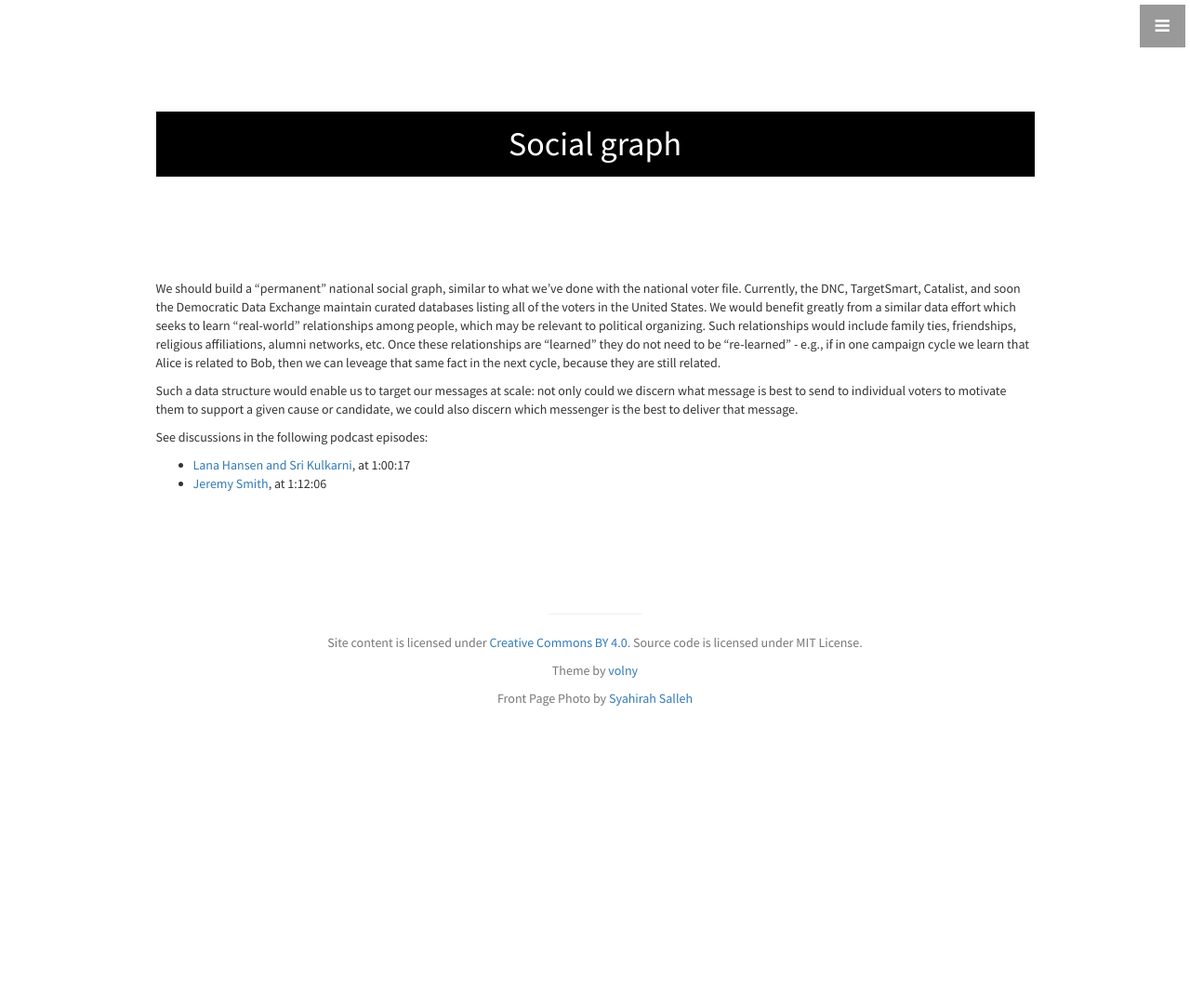
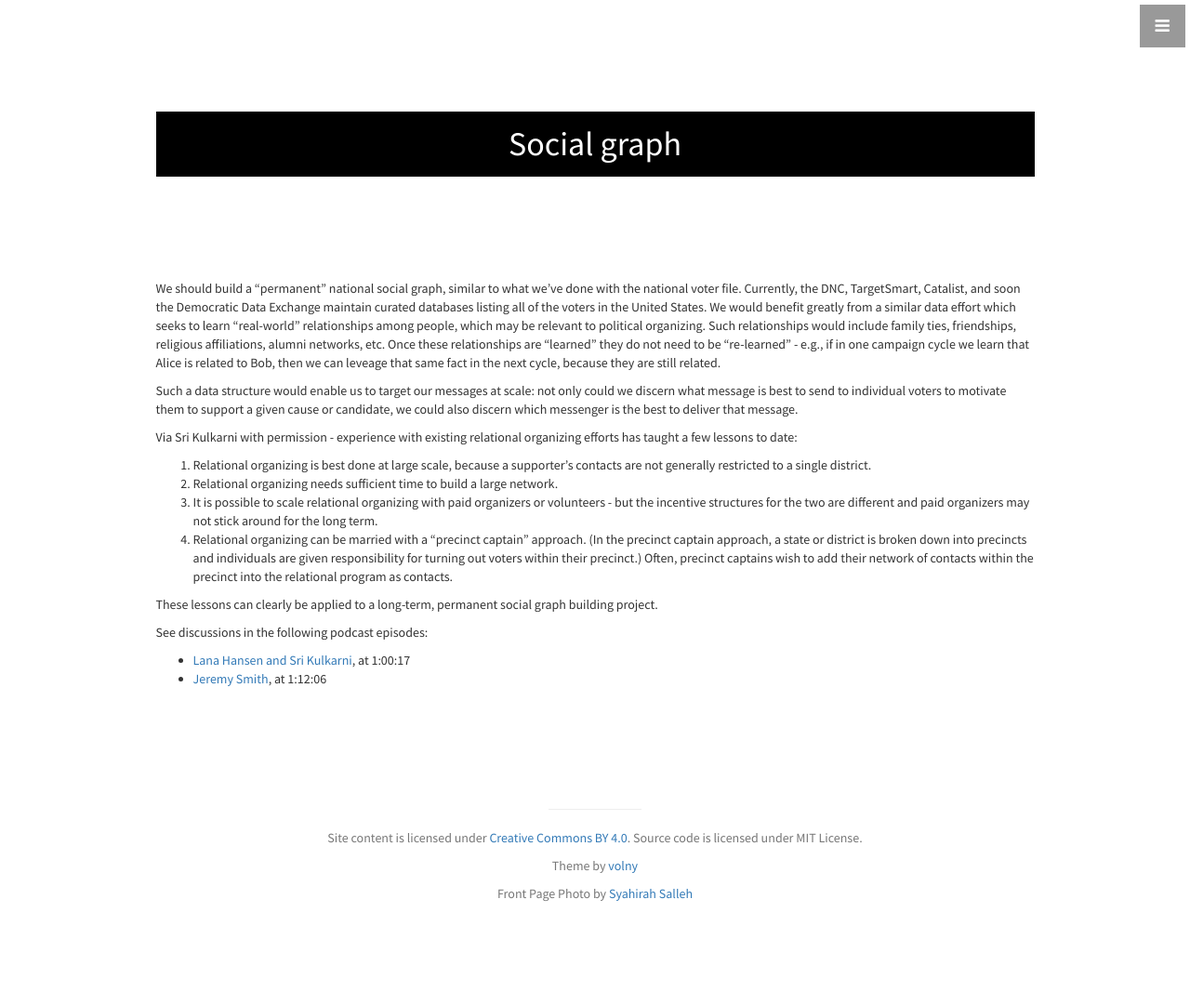
Before and after one commit to codehopelabs/codehopelabs.github.io, a Jekyll site: the page built from _ideas/social-graph.md, in a window 1280 px wide. Shown: the whole page at 93% size. Built offline with Jekyll 4.4.1, drawn with Linux system fonts in a browser that asks for light colours; before the commit the page ends 900 px from its top, so only the background shows below that.

Commit message:
add sri's comments
Signed-off-by: Shai Sachs <shaisachs@gmail.com>

```diff
--- a/_ideas/social-graph.md
+++ b/_ideas/social-graph.md
@@ -6,6 +6,15 @@ We should build a "permanent" national social graph, similar to what we've done
 
 Such a data structure would enable us to target our messages at scale: not only could we discern what message is best to send to individual voters to motivate them to support a given cause or candidate, we could also discern which messenger is the best to deliver that message.
 
+Via Sri Kulkarni with permission - experience with existing relational organizing efforts has taught a few lessons to date:
+
+1. Relational organizing is best done at large scale, because a supporter's contacts are not generally restricted to a single district.
+2. Relational organizing needs sufficient time to build a large network.
+3. It is possible to scale relational organizing with paid organizers or volunteers - but the incentive structures for the two are different and paid organizers may not stick around for the long term.
+4. Relational organizing can be married with a "precinct captain" approach. (In the precinct captain approach, a state or district is broken down into precincts and individuals are given responsibility for turning out voters within their precinct.) Often, precinct captains wish to add their network of contacts within the precinct into the relational program as contacts.
+
+These lessons can clearly be applied to a long-term, permanent social graph building project.
+
 See discussions in the following podcast episodes:
 * [Lana Hansen and Sri Kulkarni](https://www.resistancedashboard.com/node/1095), at 1:00:17
 * [Jeremy Smith](https://www.resistancedashboard.com/node/1090), at 1:12:06
```
